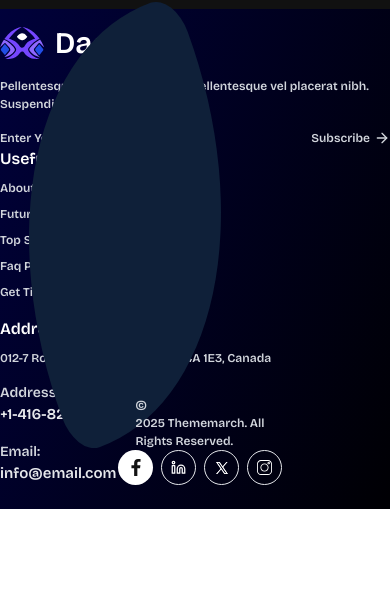
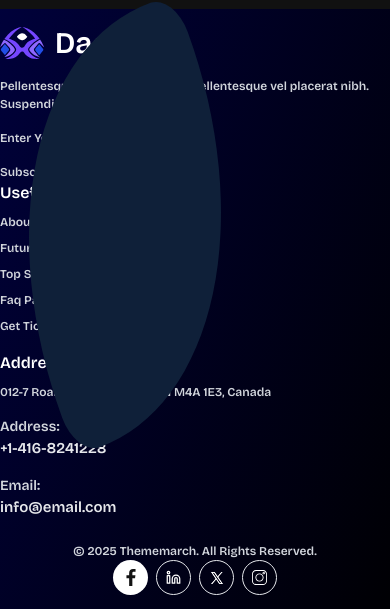
Before and after one commit to Tofazzal26/Daevnt, a Next.js app: page / in a window 390 px wide. Shown: the part 5368-5984 px from the top of the page. Before the commit the page ends 5877 px from the top, so only its background shows below. Built offline with nearby package versions, Linux system fonts and the light colour scheme.

Commit message:
some pixel style change

```diff
--- a/src/Footer/Footer.jsx
+++ b/src/Footer/Footer.jsx
@@ -5,7 +5,7 @@ import FooterStyle from "./FooterStyle/FooterStyle.module.css";
 
 const Footer = () => {
   return (
-    <div className="bg-[#000006] h-[500px] relative ">
+    <div className="bg-[#000006] h-[600px] lg:h-[500px] relative ">
       <div className={`${FooterStyle.ellipse} lg:py-0 py-4`}>
         <div className={`${FooterStyle.circle}`}></div>
         <div className="lg:translate-y-[150px]">
@@ -26,7 +26,7 @@ const Footer = () => {
                     Pellentesque nec tempor sapien. Pellentesque vel placerat
                     nibh. Suspendisse venenatis.
                   </p>
-                  <div className="mt-4 lg:mt-14 gap-4 flex justify-between items-center">
+                  <div className="mt-4 lg:mt-14 gap-4 flex lg:flex-row flex-col justify-between lg:items-center">
                     <h2 className="text-[12px] text-gray-300">
                       Enter Your Email Address
                     </h2>
@@ -80,7 +80,7 @@ const Footer = () => {
             </div>
           </div>
         </div>
-        <div className="absolute bottom-0 left-50 right-50">
+        <div className="lg:translate-y-[220px]">
           <div className="lg:w-[1320px] mx-auto">
             <div className="flex lg:flex-row flex-col justify-between items-center py-6">
               <div>
```
